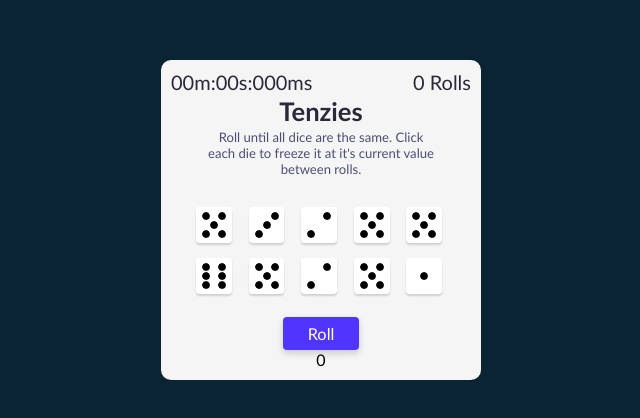
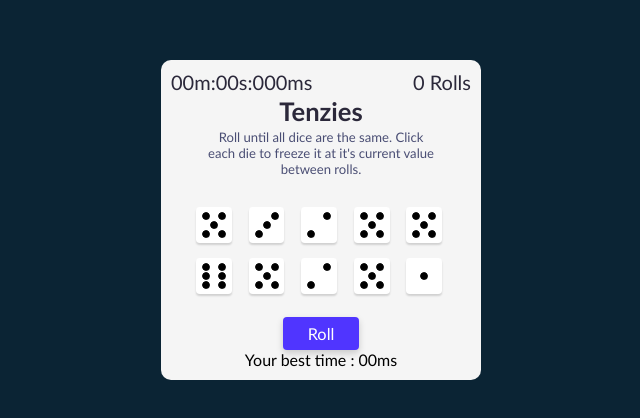
Before and after one commit to Malal0/tenzies, a React (Create React App) app: page / in a window 1280 px wide. Shown: the part 180-598 px from the top of the page, without its empty margins (319-959 px from the left). Built offline with nearby package versions, Linux system fonts and the light colour scheme.

Commit message:
cleaned up code

```diff
--- a/src/components/Main.js
+++ b/src/components/Main.js
@@ -22,7 +22,7 @@ export default function Main() {
 
     const [interv, setInterv] = React.useState()
 
-    const [localHighScore, setLocalHighScore] = React.useState(0)
+    const [localHighScore, setLocalHighScore] = React.useState()
 
     React.useEffect(() => {
         const allHeld = dice.every(die => die.isHeld)
@@ -30,11 +30,9 @@ export default function Main() {
         const allSameValue = dice.every(die => die.value === firstValue)
         if (allHeld && allSameValue) {
             setTenzies(true)
-            console.log("You won")
             setGameStarted(false)
         }
         gameHasStarted()
-        changeLocalHighScore()
     }, [dice])
 
     function generateNewDie() {
@@ -101,7 +99,6 @@ export default function Main() {
 
     const stop = () => {
         clearInterval(interv)
-        console.log("stop function ran")
     }
 
     const run = () => {
@@ -125,15 +122,12 @@ export default function Main() {
         const someHeld = dice.some(die => die.isHeld)
         if (someHeld && count === 0) {
             setGameStarted(true)
-            console.log("the game has begun")
         } else if (!someHeld && count > 0) {
             setGameStarted(true)
-            console.log("the game has begun")
         }
     }
 
     let totalMS = 0
-    localStorage.setItem("highscore", JSON.stringify(localHighScore))
 
     function getTotalMs() {
         totalMS = (gameTime.milliseconds) + (gameTime.seconds * 100) + (gameTime.minutes * 6000)
@@ -142,33 +136,28 @@ export default function Main() {
     function setHighScore() {
         if (localHighScore === 0) {
             setLocalHighScore(totalMS)
-            console.log("no new score")
+            localStorage.setItem("highscore", totalMS)
         } else if (totalMS < localHighScore) {
             setLocalHighScore(totalMS)
-            console.log("new score")
+            localStorage.setItem("highscore", totalMS)
         }
     }
-    //      Made function to set LocalHighScore      //
-    function changeLocalHighScore() {
-        /*
-            get local highscore
-            get the new total ms
-            if new total ms < local highscore
-            set local high score to the new total ms
-        */
+    //      Made function to get the LocalHighScore if it exist      //
+    function getTheLocalHighscore() {
+        if (localStorage.getItem("highscore") === null) {
+            setLocalHighScore(0)
+        }
     }
 
     React.useEffect(() => {
+        getTheLocalHighscore()
         if (gameStarted) {
             start()
             console.log(gameStarted)
         } else {
             stop()
             getTotalMs()
-            console.log(totalMS)
             setHighScore()
-            console.log(`${localHighScore} is the highscore`)
-            changeLocalHighScore()
         }
     }, [gameStarted])
     //  main part of the Main.js    //
@@ -187,7 +176,7 @@ export default function Main() {
                     {diceElements}
                 </div>
                 <button className="rollBtn" onClick={rollDice}>{tenzies ? "new game" : "roll"}</button>
-                <p>{localHighScore}</p>
+                <p>Your best time : {localHighScore}0ms</p>
             </div>
         </section>
     )
```
